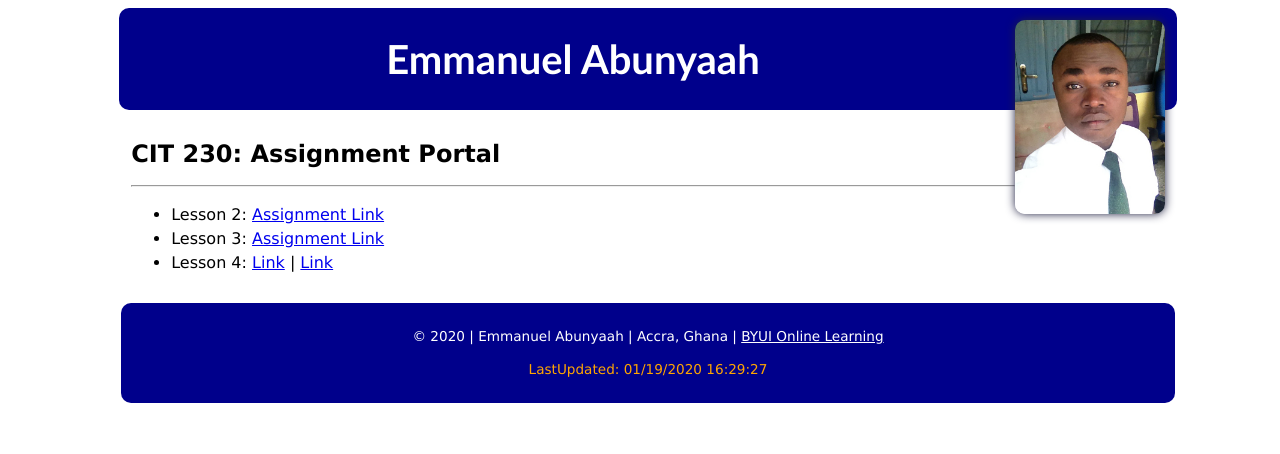
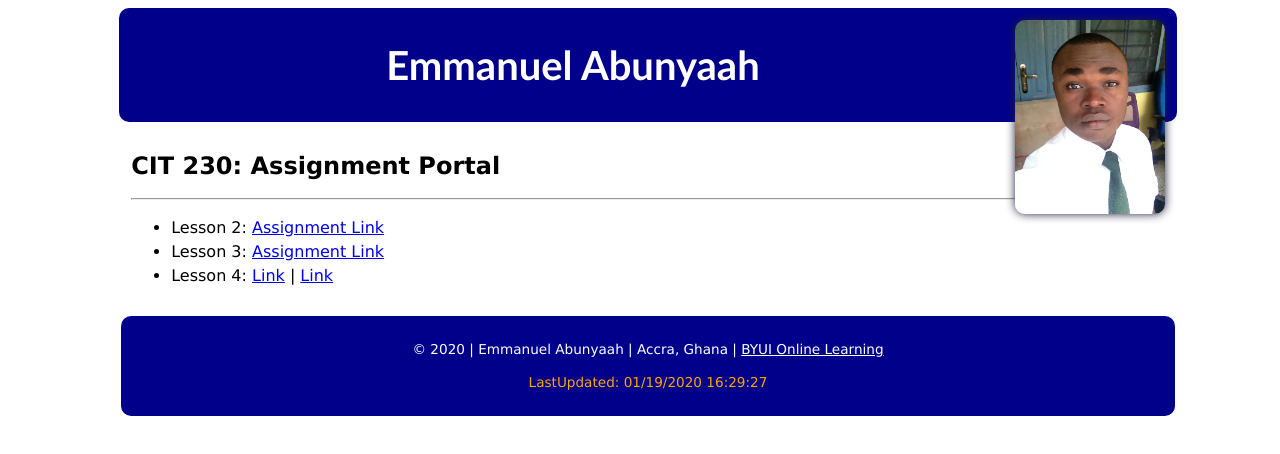
Before and after one commit to Abunyaah-Emmanuel/abunyaah-emmanuel.github.io, a plain HTML site: page index.html in a window 1280 px wide. Drawn offline with Linux system fonts and the light colour scheme.

Commit message:
commitUpdate3

```diff
--- a/css/styles.css
+++ b/css/styles.css
@@ -34,6 +34,7 @@ header, footer {
 
 header > h1 {
     font-size: 2.5rem;
+    line-height: 2.3rem;
 }
 
 header img {
```
